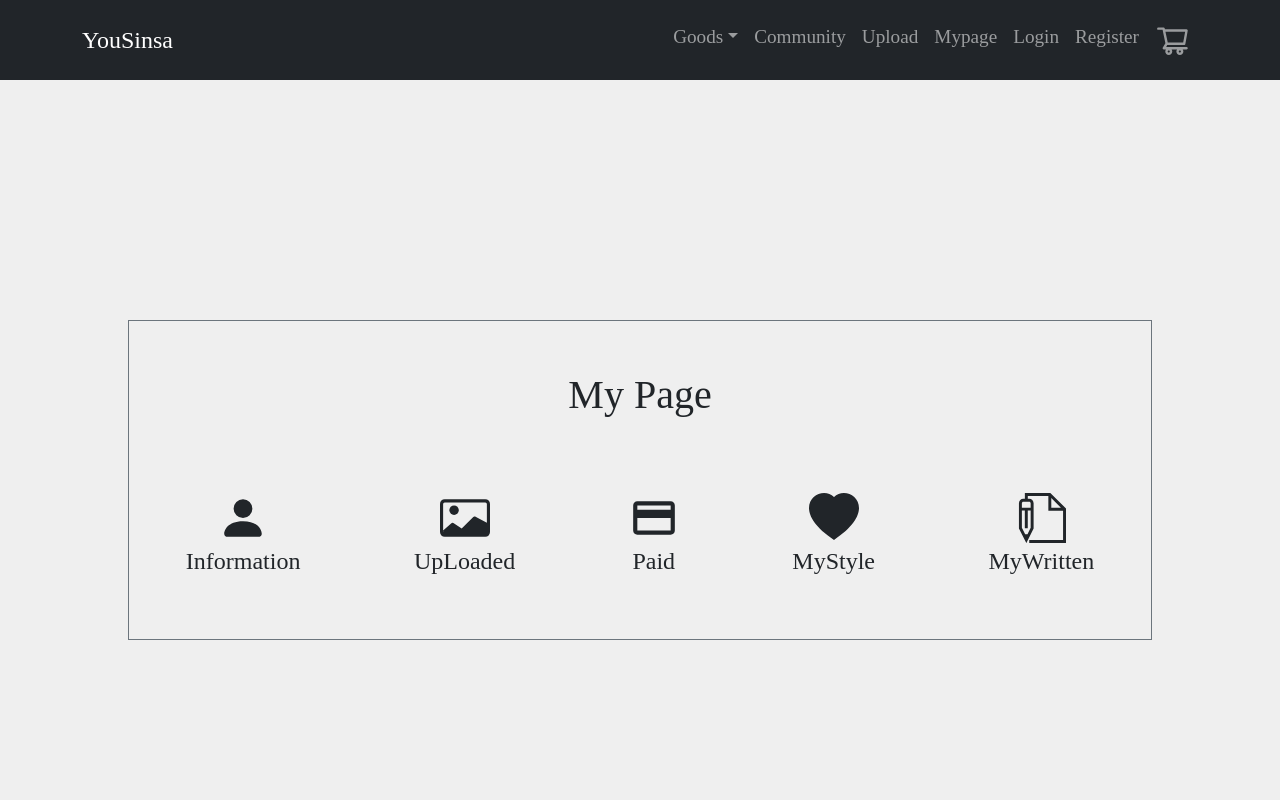
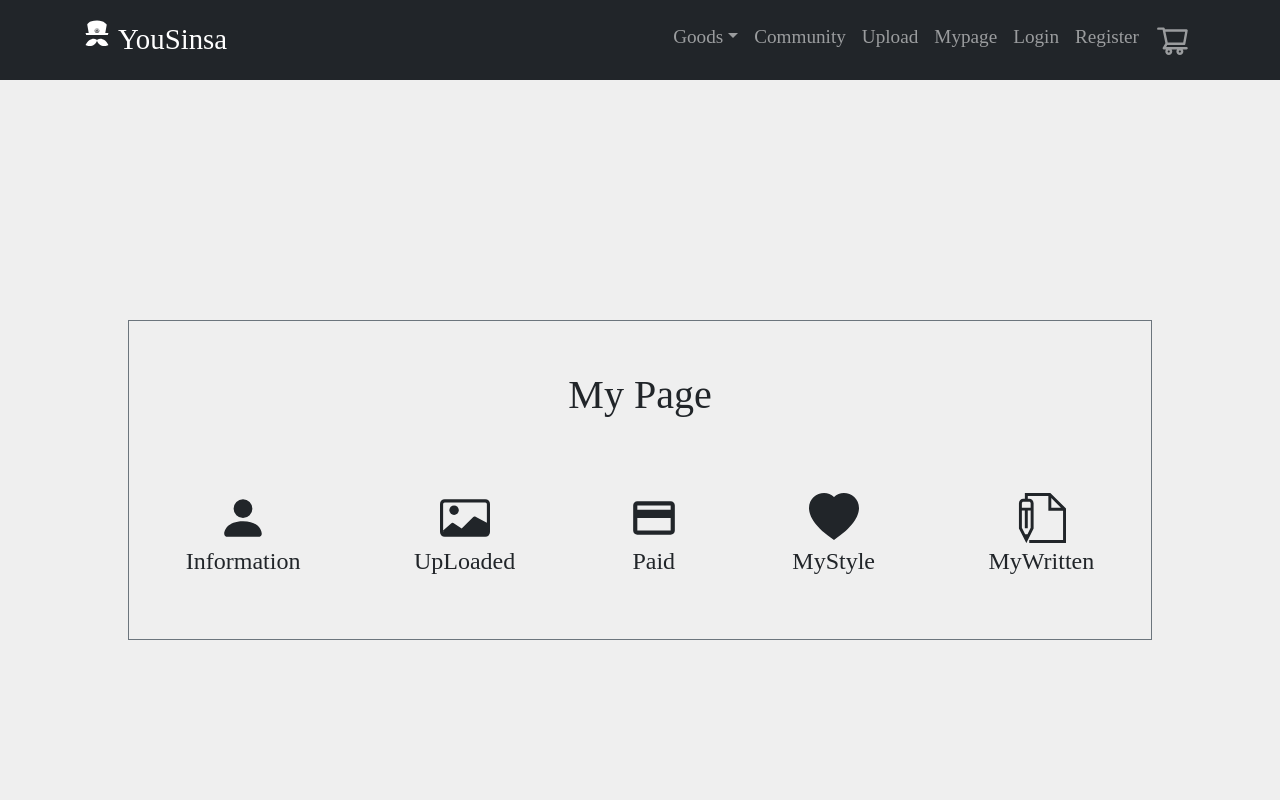
Before and after one commit to yousinsa/front-end, a React (Create React App) app in the folder my-app/: page /mypage in a window 1280 px wide. Shown: the top 800 px of the page. Built offline with nearby package versions, Linux system fonts and the light colour scheme; a web font is replaced by a local one.

Commit message:
style 네브바 로고 추가

```diff
--- a/my-app/src/NavigationBar/NavigationBar.tsx
+++ b/my-app/src/NavigationBar/NavigationBar.tsx
@@ -5,13 +5,24 @@ import Navbar from "react-bootstrap/Navbar";
 import styled from "styled-components";
 import NavDropdown from "react-bootstrap/NavDropdown";
 import { AiOutlineShoppingCart } from "react-icons/ai";
+import { DiYeoman } from "react-icons/di";
 
 const NavigationBar = () => {
   return (
     <NavbarDiv>
       <Navbar bg="dark" variant="dark" style={{ height: "10vh" }}>
         <Container>
-          <Navbar.Brand href="/" style={{ fontSize: "1.5rem" }}>
+          <Navbar.Brand
+            href="/"
+            style={{
+              fontSize: "1.8rem",
+
+              width: "13%",
+              display: "flex",
+              justifyContent: "space-between",
+            }}
+          >
+            <DiYeoman size="30" />
             YouSinsa
           </Navbar.Brand>
           <NavbarItemContainer>
```
